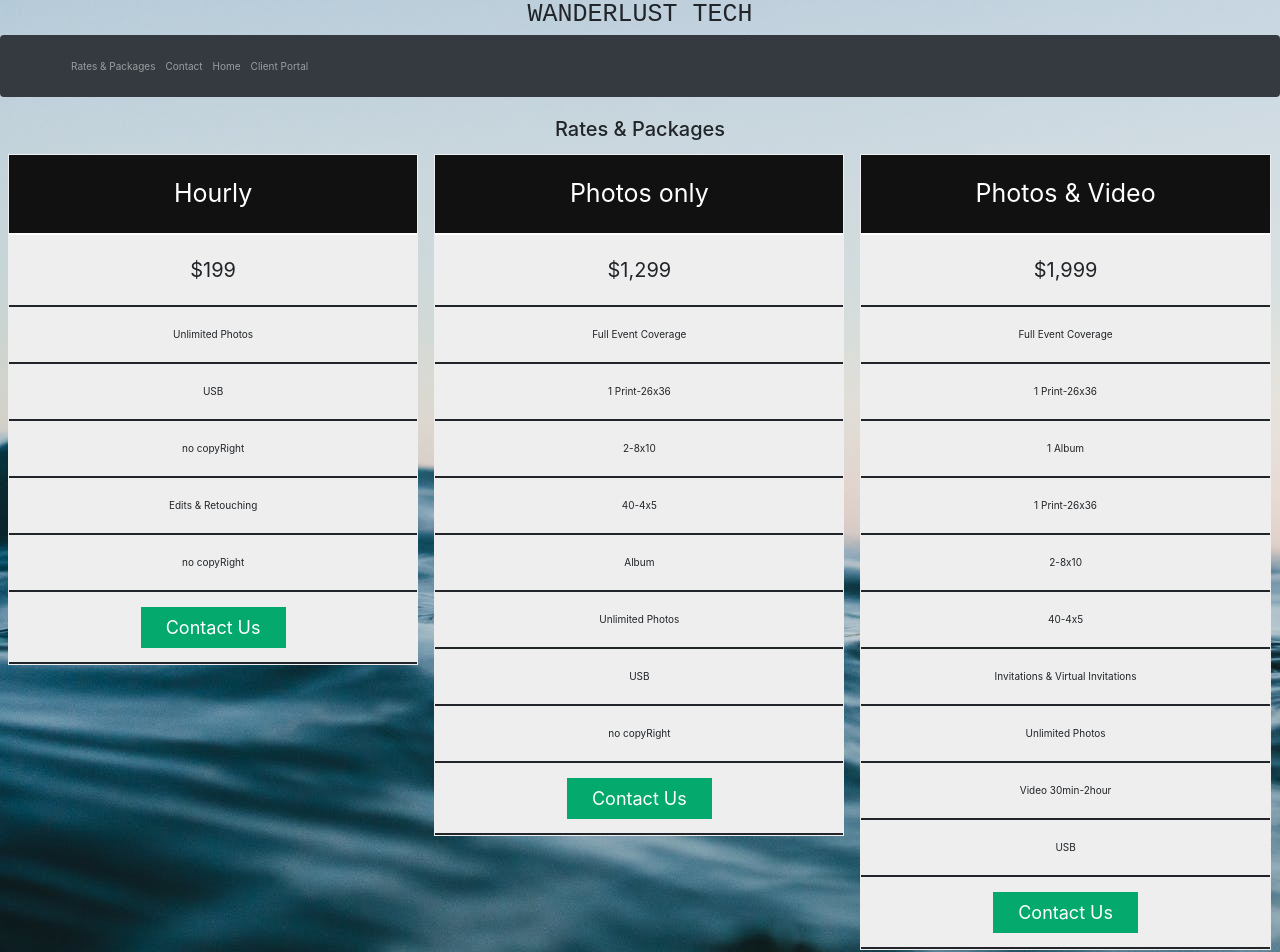
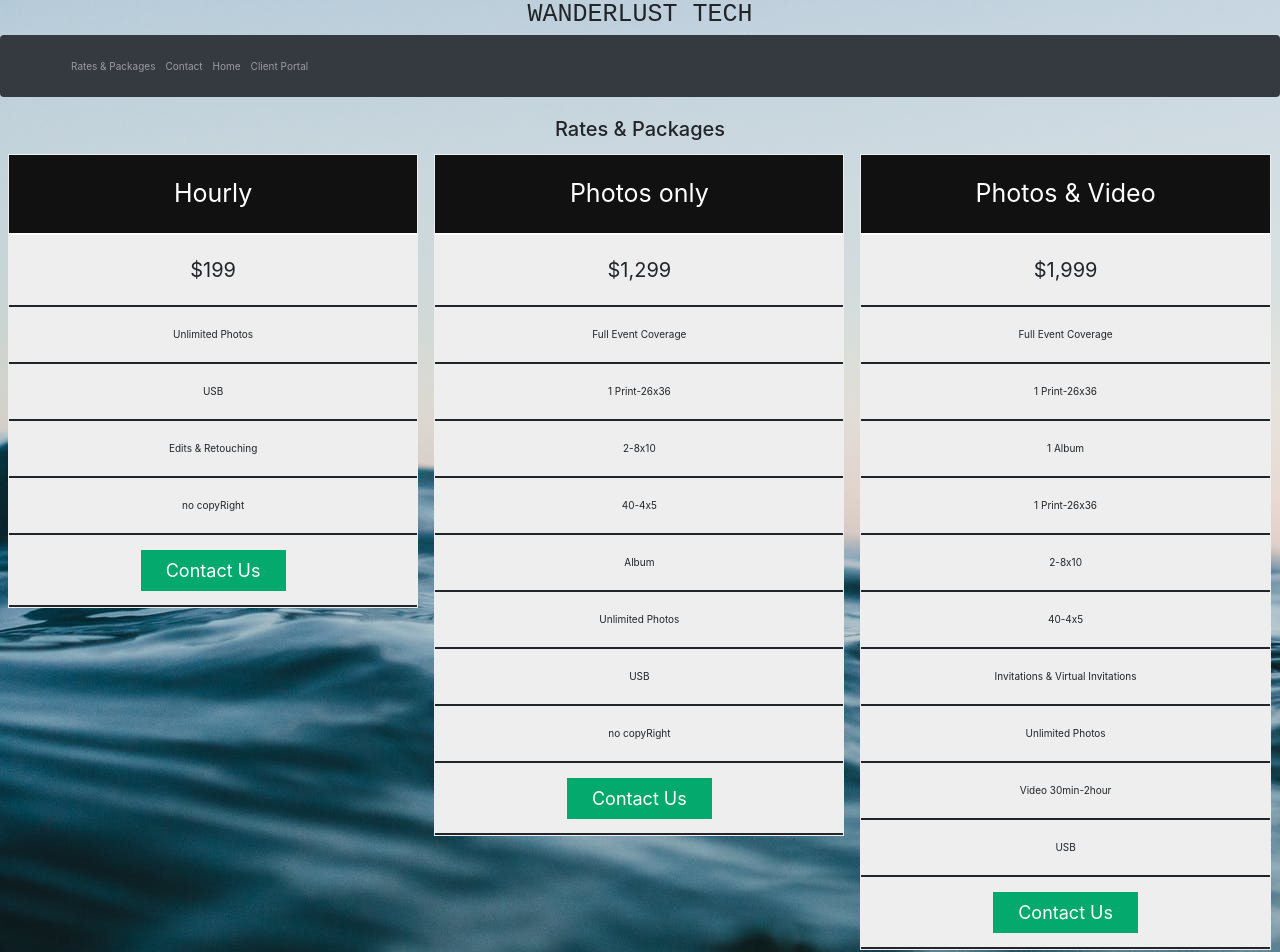
Before and after one commit to smi13s/Wanderlsuttech, a plain HTML site: page rates&packages.html in a window 1280 px wide. Shown: the top 952 px of the page. Drawn offline with nearby package versions, Linux system fonts and the light colour scheme.

Commit message:
Update rates&packages.html

```diff
--- a/rates&packages.html
+++ b/rates&packages.html
@@ -113,7 +113,6 @@ body{
     <li class="grey">$199</li>
     <li>Unlimited Photos</li>
     <li>USB</li>
-    <li>no copyRight</li>
     <li>Edits & Retouching</li>
     <li>no copyRight</li>
     <li class="grey"><a href="https://wanderlusttech.com/contact-us" class="button">Contact Us</a></li>
```
